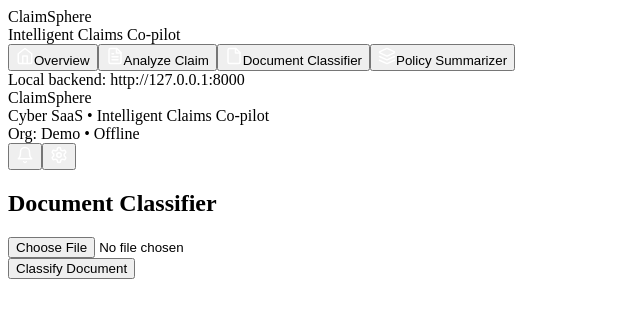
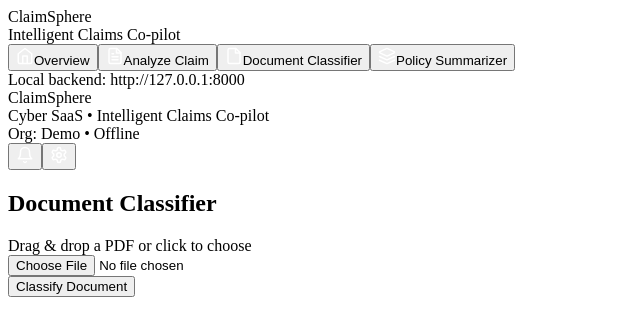
Before and after one commit to tamannaa-a/ClaimAxis, a React (Vite) app in the folder frontend/: page / in a window 1280 px wide. Both pictures are taken after a click on the button "Document Classifier". Shown: the top 336 px of the page, without its empty margins (0-640 px from the left). Built offline with nearby package versions, Linux system fonts and the light colour scheme; the HTML template or start-up script is replaced by a standard one.

Commit message:
DocumentClassifier.jsx

```diff
--- a/frontend/src/pages/DocumentClassifier.jsx
+++ b/frontend/src/pages/DocumentClassifier.jsx
@@ -1,44 +1,61 @@
 import React, { useState } from "react";
 import { classifyDocument } from "../api";
 
-export default function DocumentClassifier() {
+function useDropZone(onFile) {
+  const ref = React.useRef();
+  React.useEffect(()=>{
+    const el = ref.current;
+    if(!el) return;
+    function handleDrop(e){
+      e.preventDefault();
+      const f = e.dataTransfer.files?.[0];
+      if(f) onFile(f);
+    }
+    function handleDrag(e){ e.preventDefault(); }
+    el.addEventListener('drop', handleDrop);
+    el.addEventListener('dragover', handleDrag);
+    return ()=> {
+      el.removeEventListener('drop', handleDrop);
+      el.removeEventListener('dragover', handleDrag);
+    };
+  }, [onFile]);
+  return ref;
+}
+
+export default function DocumentClassifier(){
   const [file, setFile] = useState(null);
   const [result, setResult] = useState(null);
   const [loading, setLoading] = useState(false);
+  const dropRef = useDropZone(setFile);
 
   const onClassify = async () => {
-    if (!file) return alert("Choose a file first");
+    if(!file) return alert("Select a file");
     setLoading(true);
     try {
       const res = await classifyDocument(file);
       setResult(res);
     } catch (e) {
-      alert("Failed to classify. Check backend logs.");
+      alert("Failed to classify document");
       console.error(e);
-    } finally {
-      setLoading(false);
-    }
+    } finally { setLoading(false); }
   };
 
   return (
-    <div>
+    <div className="space-y-6">
       <h2 className="text-2xl font-semibold">Document Classifier</h2>
 
-      <div className="glass-card p-4 rounded-lg mt-3">
-        <input type="file" onChange={e => setFile(e.target.files[0])} />
-        <div className="mt-3">
-          <button onClick={onClassify} className="button-neon" disabled={loading}>
-            {loading ? "Classifying..." : "Classify Document"}
-          </button>
+      <div className="card p-4 rounded-xl">
+        <div ref={dropRef} className="border-dashed border-2 border-white/6 p-6 rounded-lg text-center">
+          <div className="text-sm subtle">Drag & drop a PDF or click to choose</div>
+          <input className="mt-3" type="file" onChange={e=>setFile(e.target.files[0])} />
+          {file && <div className="mt-3 text-sm">Selected: {file.name}</div>}
+        </div>
+
+        <div className="mt-4 flex items-center gap-3">
+          <button onClick={onClassify} className="btn-neon" disabled={loading}>{loading?"Classifying...":"Classify Document"}</button>
+          {result && <div className="text-sm subtle">Result: <strong className="text-neon">{result.document_type}</strong> ({(result.confidence*100).toFixed(1)}%)</div>}
         </div>
       </div>
-
-      {result && (
-        <div className="glass-card p-4 rounded-lg mt-4">
-          <p><strong>Type:</strong> {result.document_type}</p>
-          <p><strong>Confidence:</strong> {(result.confidence * 100).toFixed(2)}%</p>
-        </div>
-      )}
     </div>
   );
 }
```
